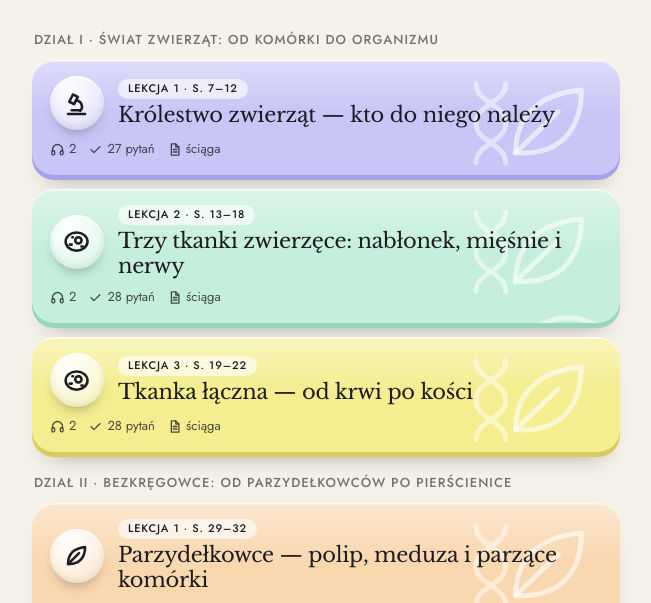
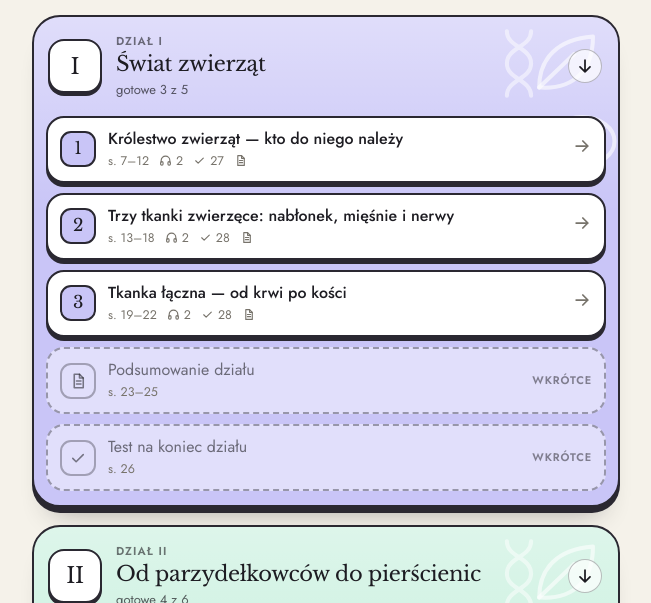
Before and after one commit to krolikowskiwojciech-dotcom/biologoza, a plain HTML site: page index.html in a window 1280 px wide. Shown: the part 197-800 px from the top of the page, without its empty margins (314-965 px from the left). Drawn offline with Linux system fonts and the light colour scheme.

Commit message:
Strona główna jak spis treści: wyraźne działy 3D (zwijane), w środku lekcje po kolei ze stronami, przyszłe lekcje „wkrótce”
Co-Authored-By: Claude Opus 5.5 <noreply@anthropic.com>

```diff
--- a/js/app.js
+++ b/js/app.js
@@ -8,6 +8,7 @@ import { graj, przygotujDzwieki } from './dzwieki.js';
 
 const app = document.getElementById('app');
 let indeks = null;
+let spis = null; // układ podręcznika: działy i lekcje (zestawy/spis.json)
 const zestawyCache = {};
 let biezacaGra = null;
 let odtwarzacz = null; // odtwarzacz, do którego należy teraz wspólny glosnik (jedno nagranie naraz)
@@ -55,23 +56,24 @@ function ekranWyboru() {
       }, h('span', { class: 'profil-avatar serif' }, p.znak), h('b', {}, p.imie), h('small', {}, `klasa ${p.klasa}`))))));
 }
 
-// ---------- lista lekcji ----------
+// ---------- lista lekcji: działy z podręcznika (zestawy/spis.json), w nich lekcje po kolei ----------
+const KOLORY_DZIALOW = ['kolor-lila', 'kolor-mietowy', 'kolor-zolty', 'kolor-brzoskwinia', 'kolor-niebieski', 'kolor-rozowy'];
+const rozwiniete = new Map(); // nr działu → rozwinięty? (na czas otwartej aplikacji)
+
 function ekranListy() {
   const p = profilInfo();
   const moje = indeks.zestawy.filter((z) => z.dla.includes(p.id));
   const pilne = moje.filter((z) => z.termin && dniDo(z.termin) >= 0).sort((a, b) => a.termin.localeCompare(b.termin));
-  const reszta = moje.filter((z) => !pilne.includes(z));
-  // działy w kolejności podręcznika; zestawy bez działu (np. kartkówki ze zdjęć) na końcu
-  const dzialy = [];
-  for (const z of reszta) {
-    const k = z.dzial || '';
-    let d = dzialy.find((x) => x.k === k);
-    if (!d) dzialy.push(d = { k, tytul: z.dzial ? `Dział ${z.dzial}${z.dzialTytul ? ' · ' + z.dzialTytul : ''}` : 'Inne zestawy', lista: [] });
-    d.lista.push(z);
-  }
-  const RZYM = ['I', 'II', 'III', 'IV', 'V', 'VI', 'VII', 'VIII'];
-  dzialy.sort((a, b) => (RZYM.indexOf(a.k) + 1 || 99) - (RZYM.indexOf(b.k) + 1 || 99));
-  for (const d of dzialy) d.lista.sort((a, b) => (a.lekcja || 99) - (b.lekcja || 99) || String(b.dodano).localeCompare(String(a.dodano)));
+  const wSpisie = new Set();
+  const dzialy = (spis?.dzialy || []).map((d, i) => {
+    const pozycje = d.lekcje.map((l) => {
+      const z = moje.find((x) => x.dzial === d.nr && (l.typ ? x.typ === l.typ : !x.typ && x.lekcja === l.nr));
+      if (z) wSpisie.add(z.id);
+      return { ...l, z };
+    });
+    return { ...d, pozycje, kolor: KOLORY_DZIALOW[i % KOLORY_DZIALOW.length], gotowe: pozycje.filter((x) => x.z).length };
+  });
+  const inne = moje.filter((z) => !wSpisie.has(z.id) && !pilne.includes(z));
 
   let nr = 0;
   const karta = (z) => {
@@ -81,25 +83,56 @@ function ekranListy() {
     return h('a', { class: `karta-pakietu ${kolorZestawu(z, i)}`, href: '#/z/' + encodeURIComponent(z.id) },
       h('div', { class: 'kp-gora' }, babel(ikonaZestawu(z, i)),
         h('div', { class: 'kp-txt' },
-          z.termin && dni >= 0 ? h('span', { class: 'termin' + (dni <= 1 ? ' pilne' : '') }, etykietaTerminu(dni, z.termin))
-            : z.lekcja ? h('span', { class: 'termin' }, `lekcja ${z.lekcja}${z.strony ? ' · s. ' + z.strony : ''}`) : null,
+          z.termin && dni >= 0 ? h('span', { class: 'termin' + (dni <= 1 ? ' pilne' : '') }, etykietaTerminu(dni, z.termin)) : null,
           h('div', { class: 'kp-tytul serif' }, z.tytul))),
       h('div', { class: 'kp-dol' },
-        h('span', { class: 'kp-ikony' },
-          z.nagrania ? h('span', { class: 'kp-ikona' }, ik('sluchawki'), z.nagrania) : null,
-          h('span', { class: 'kp-ikona' }, ik('ptaszek'), `${z.zadan} ${odm(z.zadan, 'pytanie', 'pytania', 'pytań')}`),
-          z.sciaga ? h('span', { class: 'kp-ikona' }, ik('sciaga'), 'ściąga') : null),
+        h('span', { class: 'kp-ikony' }, h('span', { class: 'kp-ikona' }, ik('ptaszek'), `${z.zadan} ${odm(z.zadan, 'pytanie', 'pytania', 'pytań')}`)),
         ostatnia ? h('span', { class: 'poz-status zna' }, `ostatnio ${ostatnia.dobrze}/${ostatnia.ile}` + (ile > 1 ? ` · ${ile}×` : '')) : null));
   };
+
+  const wiersz = (l) => {
+    const z = l.z;
+    const nrEl = l.typ ? h('span', { class: 'lek-nr ikona', 'aria-hidden': 'true' }, ik(l.typ === 'test' ? 'ptaszek' : 'sciaga'))
+      : h('span', { class: 'lek-nr serif' }, l.nr);
+    if (!z) {
+      return h('div', { class: 'lek-wiersz wkrotce' }, nrEl,
+        h('span', { class: 'lek-txt' }, h('b', {}, l.temat), h('small', {}, `s. ${l.strony}`)),
+        h('span', { class: 'lek-wkrotce' }, 'wkrótce'));
+    }
+    const { ostatnia } = S.wynikiZestawu(p.id, z.id);
+    return h('a', { class: 'lek-wiersz', href: '#/z/' + encodeURIComponent(z.id) }, nrEl,
+      h('span', { class: 'lek-txt' }, h('b', {}, z.tytul),
+        h('small', { class: 'lek-meta' }, h('span', {}, `s. ${z.strony || l.strony}`),
+          z.nagrania ? h('span', { class: 'kp-ikona' }, ik('sluchawki'), z.nagrania) : null,
+          h('span', { class: 'kp-ikona' }, ik('ptaszek'), z.zadan),
+          z.sciaga ? h('span', { class: 'kp-ikona' }, ik('sciaga')) : null)),
+      ostatnia ? h('span', { class: 'poz-status zna' }, `${ostatnia.dobrze}/${ostatnia.ile}`) : h('span', { class: 'lek-strzalka' }, ik('dalej')));
+  };
+
+  const blokDzialu = (d) => {
+    if (!rozwiniete.has(d.nr)) rozwiniete.set(d.nr, d.gotowe > 0);
+    const sek = h('section', { class: `dzial ${d.kolor}` + (rozwiniete.get(d.nr) ? ' otwarty' : '') });
+    const gora = h('button', { class: 'dzial-gora', type: 'button', 'aria-expanded': String(rozwiniete.get(d.nr)),
+      onclick: () => { const o = !rozwiniete.get(d.nr); rozwiniete.set(d.nr, o); sek.classList.toggle('otwarty', o); gora.setAttribute('aria-expanded', String(o)); } },
+      h('span', { class: 'dzial-nr serif' }, d.nr),
+      h('span', { class: 'dzial-txt' },
+        h('small', {}, `Dział ${d.nr}`),
+        h('b', { class: 'serif' }, d.tytul),
+        h('span', { class: 'dzial-meta' }, d.gotowe ? `gotowe ${d.gotowe} z ${d.pozycje.length}` : 'lekcje wkrótce')),
+      h('span', { class: 'dzial-strzalka', 'aria-hidden': 'true' }, ik('dalej')));
+    sek.append(gora, h('div', { class: 'dzial-lekcje' }, d.pozycje.map(wiersz)));
+    return sek;
+  };
+
   app.replaceChildren(
     h('main', { class: 'ekran' },
       naglowek(),
       h('div', { class: 'tytul-wiersz' },
         h('h1', { class: 'tytul serif' }, 'Czego dziś się ', h('em', {}, 'uczymy'), '?'),
         maskotka('czesc', 'maskotka-glowna')),
-      moje.length ? null : h('p', { class: 'podtytul' }, 'Tata jeszcze nie wrzucił żadnej lekcji.'),
       pilne.length ? [h('div', { class: 'sekcja' }, 'Przed kartkówką'), h('div', { class: 'lista-pakietow' }, pilne.map(karta))] : null,
-      dzialy.map((d) => [h('div', { class: 'sekcja' }, d.tytul), h('div', { class: 'lista-pakietow' }, d.lista.map(karta))])));
+      h('div', { class: 'dzialy' }, dzialy.map(blokDzialu)),
+      inne.length ? [h('div', { class: 'sekcja' }, 'Inne zestawy'), h('div', { class: 'lista-pakietow' }, inne.map(karta))] : null));
 }
 
 // ---------- lekcja ----------
@@ -329,6 +362,7 @@ async function synchro() {
 async function render() {
   try {
     if (!indeks) await wczytajIndeks();
+    if (!spis) spis = await fetch('zestawy/spis.json', { cache: 'no-cache' }).then((r) => (r.ok ? r.json() : { dzialy: [] })).catch(() => ({ dzialy: [] }));
     if (!profilInfo() && indeks.profile.length === 1) S.ustawProfil(indeks.profile[0].id);
     if (!profilInfo()) return ekranWyboru();
     const hash = location.hash || '#/';
--- a/styles.css
+++ b/styles.css
@@ -490,3 +490,40 @@ input.wpis.zle { border-color: var(--zle); box-shadow: 0 4px 0 var(--zle); }
 .poprawka { border: 2px solid var(--atrament); box-shadow: 0 5px 0 var(--atrament); }
 .opcje.obok .opcja:first-child:not(.zle):not(.ok):not(.dobra) .litera { background: var(--mietowy); }
 .opcje.obok .opcja:last-child:not(.zle):not(.ok):not(.dobra) .litera { background: var(--rozowy); }
+
+/* ================= działy na stronie głównej (jak spis treści podręcznika) =================
+   każdy dział: kolorowy blok 3D z dużym numerem; w środku lekcje po kolei — gotowe białe, przyszłe przerywane „wkrótce” */
+.dzialy { display: flex; flex-direction: column; gap: 18px; margin-top: 6px; }
+.dzial { border-radius: 28px; border: 2px solid var(--atrament); box-shadow: 0 6px 0 var(--atrament), 0 22px 28px -20px rgba(29,28,34,.45);
+  background-image: var(--znaki), linear-gradient(180deg, rgba(255,255,255,.42), rgba(255,255,255,0) 40%);
+  background-repeat: no-repeat; background-position: right -18px top -10px, 0 0; background-size: 46% auto, auto; overflow: hidden; }
+.dzial-gora { all: unset; box-sizing: border-box; width: 100%; display: flex; align-items: center; gap: 14px; padding: 16px 16px 16px 14px; cursor: pointer; }
+.dzial-gora:focus-visible { outline: 3px solid var(--atrament); outline-offset: -6px; border-radius: 24px; }
+.dzial-nr { width: 54px; height: 54px; flex: none; border-radius: 16px; display: grid; place-items: center; font-size: 22px;
+  background: #fff; border: 2px solid var(--atrament); box-shadow: 0 3px 0 var(--atrament); }
+.dzial-txt { flex: 1; min-width: 0; display: flex; flex-direction: column; gap: 2px; }
+.dzial-txt small { font-size: 11.5px; text-transform: uppercase; letter-spacing: .1em; font-weight: 600; color: rgba(29,28,34,.6); }
+.dzial-txt b { font-size: 21px; line-height: 1.18; font-weight: 400; color: var(--tusz); text-wrap: balance; }
+.dzial-meta { font-size: 13px; color: rgba(29,28,34,.7); margin-top: 2px; }
+.dzial-strzalka { flex: none; width: 34px; height: 34px; border-radius: 50%; display: grid; place-items: center; background: rgba(255,255,255,.7);
+  border: 1.5px solid rgba(42,40,49,.3); transition: transform .2s; }
+.dzial.otwarty .dzial-strzalka { transform: rotate(90deg); }
+.dzial-lekcje { display: none; flex-direction: column; gap: 10px; padding: 0 12px 14px; }
+.dzial.otwarty .dzial-lekcje { display: flex; }
+
+.lek-wiersz { display: flex; align-items: center; gap: 12px; padding: 11px 12px; border-radius: 18px; background: #fff; color: var(--tusz);
+  border: 2px solid var(--atrament); box-shadow: 0 4px 0 var(--atrament); transition: transform .06s, box-shadow .06s; }
+a.lek-wiersz:active { transform: translateY(3px); box-shadow: 0 1px 0 var(--atrament); }
+.lek-nr { width: 36px; height: 36px; flex: none; border-radius: 11px; display: grid; place-items: center; font-size: 17px;
+  background: var(--tlo-karty); border: 2px solid var(--atrament); }
+.lek-nr.ikona .ik svg { width: 18px; height: 18px; }
+.lek-txt { flex: 1; min-width: 0; display: flex; flex-direction: column; gap: 3px; }
+.lek-txt b { font-weight: 500; font-size: 16px; line-height: 1.25; }
+.lek-txt small { font-size: 12.5px; color: var(--szary); }
+.lek-meta { display: flex; flex-wrap: wrap; align-items: center; gap: 2px 10px; }
+.lek-meta .kp-ikona .ik svg { width: 13px; height: 13px; }
+.lek-strzalka { flex: none; color: var(--szary); }
+.lek-wiersz.wkrotce { background: rgba(255,255,255,.45); border-style: dashed; border-color: rgba(42,40,49,.4); box-shadow: none; }
+.lek-wiersz.wkrotce .lek-nr { background: transparent; border-color: rgba(42,40,49,.35); color: rgba(29,28,34,.55); }
+.lek-wiersz.wkrotce .lek-txt b { color: rgba(29,28,34,.6); font-weight: 400; }
+.lek-wkrotce { flex: none; font-size: 11px; text-transform: uppercase; letter-spacing: .08em; font-weight: 600; color: rgba(29,28,34,.5); }
--- a/sw.js
+++ b/sw.js
@@ -1,9 +1,9 @@
 // Offline: pliki aplikacji i lekcje najpierw z sieci (nowe pytania od razu), bez sieci z pamięci podręcznej.
 // Krótkie nagrania (nagrania/*.mp3) idą prosto z sieci, bo odtwarzacz prosi o kawałki pliku; pełne nagrania
 // z prywatnego repo trzyma osobna pamięć „biologoza-nagrania” (js/store.js), której ten plik nie czyści.
-const CACHE = 'biologoza-v8';
+const CACHE = 'biologoza-v9';
 const SHELL = ['./', 'index.html', 'styles.css', 'manifest.webmanifest', 'js/app.js', 'js/dom.js', 'js/gra.js', 'js/sprawdz.js',
-  'js/store.js', 'js/dzwieki.js', 'zestawy/indeks.json', 'ikony/ikona-192.png', 'fonts/Jost.ttf', 'fonts/LibreBaskerville.ttf',
+  'js/store.js', 'js/dzwieki.js', 'zestawy/indeks.json', 'zestawy/spis.json', 'ikony/ikona-192.png', 'fonts/Jost.ttf', 'fonts/LibreBaskerville.ttf',
   'audio/przycisk.mp3', 'audio/wybor.mp3', 'audio/cofnij.mp3',
   'audio/dobra-odpowiedz-podstawowa.mp3', 'audio/zla-odpowiedz.mp3'];
 const ZACHOWAJ = [CACHE, 'biologoza-nagrania'];
--- a/zestawy/indeks.json
+++ b/zestawy/indeks.json
@@ -20,6 +20,7 @@
       "dzial": "II",
       "dzialTytul": "Bezkręgowce: od parzydełkowców po pierścienice",
       "lekcja": 1,
+      "typ": null,
       "strony": "29–32",
       "ikona": "lisc",
       "kolor": "brzoskwinia",
@@ -40,6 +41,7 @@
       "dzial": "II",
       "dzialTytul": "Bezkręgowce: od parzydełkowców po pierścienice",
       "lekcja": 2,
+      "typ": null,
       "strony": "33–36",
       "ikona": "dna",
       "kolor": "niebieski",
@@ -60,6 +62,7 @@
       "dzial": "II",
       "dzialTytul": "Bezkręgowce: od parzydełkowców po pierścienice",
       "lekcja": 3,
+      "typ": null,
       "strony": "37–40",
       "ikona": "dna",
       "kolor": "rozowy",
@@ -80,6 +83,7 @@
       "dzial": "II",
       "dzialTytul": "Bezkręgowce: od parzydełkowców po pierścienice",
       "lekcja": 4,
+      "typ": null,
       "strony": "41–44",
       "ikona": "slimak",
       "kolor": "krem",
@@ -100,6 +104,7 @@
       "dzial": "I",
       "dzialTytul": "Świat zwierząt: od komórki do organizmu",
       "lekcja": 1,
+      "typ": null,
       "strony": "7–12",
       "ikona": "mikroskop",
       "kolor": "lila",
@@ -120,6 +125,7 @@
       "dzial": "I",
       "dzialTytul": "Świat zwierząt: od komórki do organizmu",
       "lekcja": 2,
+      "typ": null,
       "strony": "13–18",
       "ikona": "komorka",
       "kolor": "mietowy",
@@ -140,6 +146,7 @@
       "dzial": "I",
       "dzialTytul": "Świat zwierząt: od komórki do organizmu",
       "lekcja": 3,
+      "typ": null,
       "strony": "19–22",
       "ikona": "komorka",
       "kolor": "zolty",
--- /dev/null
+++ b/zestawy/spis.json
@@ -0,0 +1,47 @@
+{
+  "_opis": "Układ podręcznika „Puls życia 6” (Nowa Era): działy i lekcje ze stronami. Lekcja jest gotowa, gdy jest zestaw z tym samym „dzial” i „lekcja” (albo „typ”: podsumowanie | test). Tematy skrócone, bez podtytułów z książki.",
+  "dzialy": [
+    { "nr": "I", "tytul": "Świat zwierząt", "lekcje": [
+      { "nr": 1, "temat": "W królestwie zwierząt", "strony": "7–12" },
+      { "nr": 2, "temat": "Tkanki: nabłonkowa, mięśniowa i nerwowa", "strony": "13–18" },
+      { "nr": 3, "temat": "Tkanka łączna", "strony": "19–22" },
+      { "typ": "podsumowanie", "temat": "Podsumowanie działu", "strony": "23–25" },
+      { "typ": "test", "temat": "Test na koniec działu", "strony": "26" }
+    ] },
+    { "nr": "II", "tytul": "Od parzydełkowców do pierścienic", "lekcje": [
+      { "nr": 1, "temat": "Parzydełkowce", "strony": "29–32" },
+      { "nr": 2, "temat": "Płazińce", "strony": "33–36" },
+      { "nr": 3, "temat": "Nicienie", "strony": "37–40" },
+      { "nr": 4, "temat": "Pierścienice", "strony": "41–44" },
+      { "typ": "podsumowanie", "temat": "Podsumowanie działu", "strony": "45–47" },
+      { "typ": "test", "temat": "Test na koniec działu", "strony": "48" }
+    ] },
+    { "nr": "III", "tytul": "Stawonogi i mięczaki", "lekcje": [
+      { "nr": 1, "temat": "Cechy stawonogów", "strony": "51–54" },
+      { "nr": 2, "temat": "Skorupiaki", "strony": "55–59" },
+      { "nr": 3, "temat": "Owady", "strony": "60–66" },
+      { "nr": 4, "temat": "Pajęczaki", "strony": "67–70" },
+      { "nr": 5, "temat": "Mięczaki", "strony": "71–76" },
+      { "typ": "podsumowanie", "temat": "Podsumowanie działu", "strony": "77–78" },
+      { "typ": "test", "temat": "Test na koniec działu", "strony": "79" }
+    ] },
+    { "nr": "IV", "tytul": "Kręgowce zmiennocieplne", "lekcje": [
+      { "nr": 1, "temat": "Ryby", "strony": "83–86" },
+      { "nr": 2, "temat": "Przegląd i znaczenie ryb", "strony": "87–92" },
+      { "nr": 3, "temat": "Płazy", "strony": "93–96" },
+      { "nr": 4, "temat": "Przegląd i znaczenie płazów", "strony": "97–102" },
+      { "nr": 5, "temat": "Gady", "strony": "103–106" },
+      { "nr": 6, "temat": "Przegląd i znaczenie gadów", "strony": "107–111" },
+      { "typ": "podsumowanie", "temat": "Podsumowanie działu", "strony": "112–114" },
+      { "typ": "test", "temat": "Test na koniec działu", "strony": "115" }
+    ] },
+    { "nr": "V", "tytul": "Kręgowce stałocieplne", "lekcje": [
+      { "nr": 1, "temat": "Ptaki", "strony": "119–124" },
+      { "nr": 2, "temat": "Przegląd i znaczenie ptaków", "strony": "125–130" },
+      { "nr": 3, "temat": "Ssaki", "strony": "131–135" },
+      { "nr": 4, "temat": "Przegląd i znaczenie ssaków", "strony": "136–142" },
+      { "typ": "podsumowanie", "temat": "Podsumowanie działu", "strony": "143–144" },
+      { "typ": "test", "temat": "Test na koniec działu", "strony": "145" }
+    ] }
+  ]
+}
```
Also changed, not shown: narzedzia/biologoza.mjs (+9 -2 lines), 2 other files.
